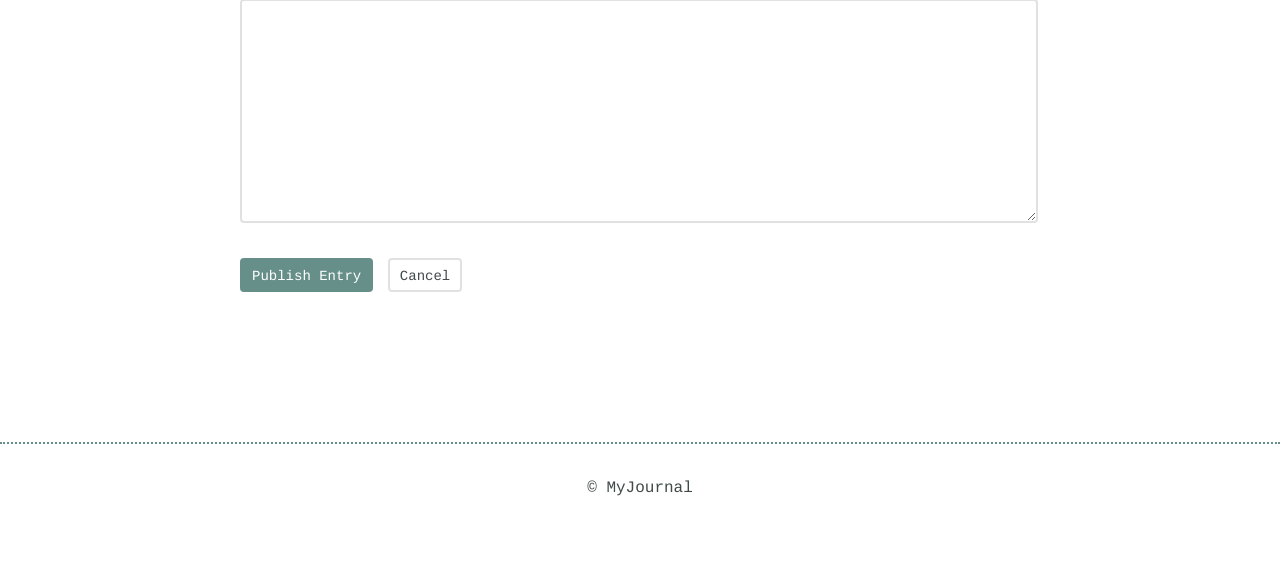
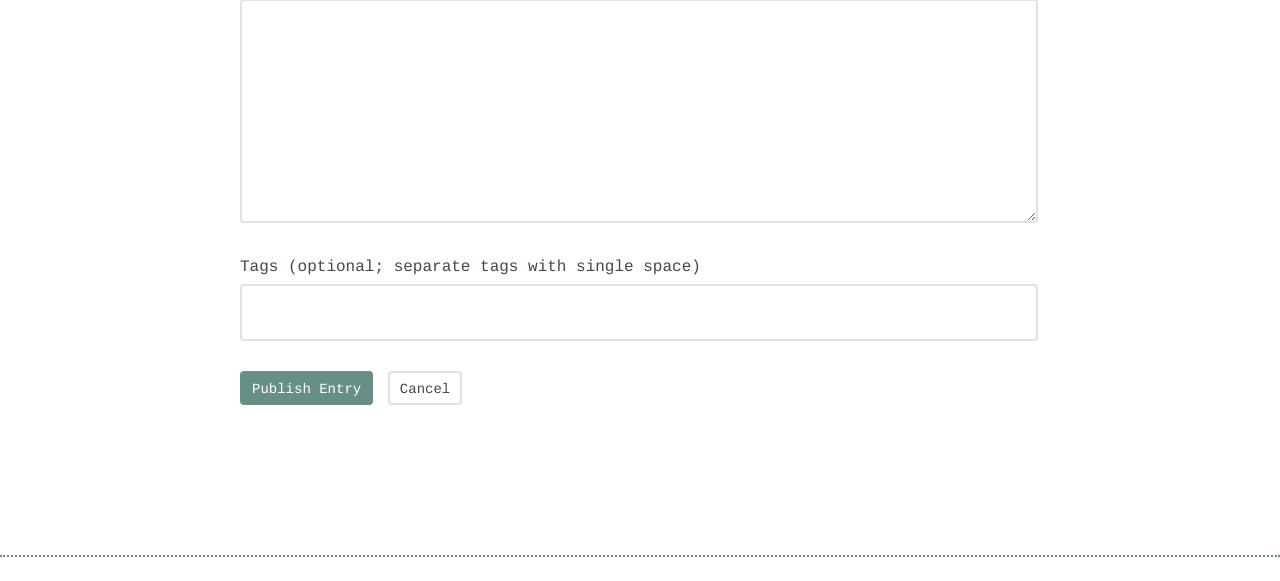
Before and after one commit to charlesseymour/php-td-03, a PHP site: page /new.php in a window 1280 px wide. Shown: the part 883-1464 px from the top of the page. Before the commit the page ends 1379 px from the top, so only its background shows below. Run offline with PHP 8.4, Linux system fonts and the light colour scheme; data comes from the database, SQL or seed files in the repository; both versions use the stored data as it was after the commit.

Commit message:
Added tags to new entry view

```diff
--- a/new.php
+++ b/new.php
@@ -11,6 +11,7 @@ if ($_SERVER['REQUEST_METHOD'] == 'POST') {
 	$time_spent = filter_input(INPUT_POST, 'timeSpent', FILTER_SANITIZE_NUMBER_INT);
 	$learned = filter_input(INPUT_POST, 'whatILearned', FILTER_SANITIZE_STRING);
 	$resources = filter_input(INPUT_POST, 'ResourcesToRemember', FILTER_SANITIZE_STRING);
+	$tags = filter_input(INPUT_POST, 'tags', FILTER_SANITIZE_STRING);
 
 	if (empty($title) || empty($date) || empty($time_spent) || empty($learned)) {
 		$alert = '<p style="color:red">Please fill in all required fields.</p>';
@@ -24,11 +25,42 @@ if ($_SERVER['REQUEST_METHOD'] == 'POST') {
 			$add->bindParam(4, $learned);
 			$add->bindParam(5, $resources);
 			$add->execute();
+			// Get ID of entry just added
+			$getID = $db->query('SELECT last_insert_rowid()');
+			$getID->execute();
+			$result = $getID->fetch(PDO::FETCH_ASSOC);
+			$entry_id = $result["last_insert_rowid()"];
+			// Add any tags that don't already exist to the tags table
+			// Trim leading and trailing spaces
+			$tags = trim($tags);
+			// Remove any excess internal spaces
+			$tags = preg_replace('/\s+/', ' ', $tags);
+			// Create an array of single tags from the tags string
+			$tags_array = explode(" ", $tags);
+			// Loop through array of tags and add to tags table if they don't exist
+			foreach ($tags_array as $tag_string) {
+				$tag_string = trim($tag_string);
+				if ($tag_string && $tag_string !== " ") {
+					$tag_add = $db->prepare('INSERT OR IGNORE INTO tags (tag) VALUES (?)');
+					$tag_add->bindParam(1, $tag_string);
+					$tag_add->execute();
+					// Create a row in the entries_tags table linking the tag with the entry
+					$tag_query = $db->prepare('SELECT * FROM tags WHERE tag = ?');
+					$tag_query->bindParam(1, $tag_string);
+					$tag_query->execute();
+					$matching_tag = $tag_query->fetch(PDO::FETCH_ASSOC);
+					$tag_id = $matching_tag["id"];
+					$tag_entry_add = $db->prepare('INSERT OR IGNORE INTO entries_tags (entry_id, tag_id) VALUES (?, ?)');
+					$tag_entry_add->bindParam(1, $entry_id);
+					$tag_entry_add->bindParam(2, $tag_id);
+					$tag_entry_add->execute();
+				}
+			}
 			$_SESSION['status'] = "Entry added!";
-			$results = $db->query('SELECT last_insert_rowid()');
+			/*$results = $db->query('SELECT last_insert_rowid()');
 			$new_entry_id = $results->fetch(PDO::FETCH_NUM);
-			var_dump($new_entry_id[0]);
-			header("Location: /detail.php?id=" . $new_entry_id[0]);
+			var_dump($new_entry_id[0]);*/
+			header("Location: /detail.php?id=" . $entry_id);
 			exit();
 		} catch (Exception $e) {
 			echo('<p style="color:red">'.$e->getMessage().'</p>');
@@ -74,7 +106,11 @@ if ($_SERVER['REQUEST_METHOD'] == 'POST') {
                         <label for="resources-to-remember">Resources to Remember (optional)</label>
                         <textarea id="resources-to-remember" rows="5" name="ResourcesToRemember"><?php
 							if (isset($_POST["ResourcesToRemember"])) { echo($_POST['ResourcesToRemember']); } ?></textarea>
-                        <input type="submit" value="Publish Entry" class="button">
+                        <label for="tags">Tags (optional; separate tags with single space)</label>
+						<input id="tags" type="text" name="tags" <?php
+							if (isset($_POST["tags"])) { echo('value="' . $_POST['tags'] . '"'); } ?>>
+							<br>
+						<input type="submit" value="Publish Entry" class="button">
                         <a href="#" class="button button-secondary">Cancel</a>
                     </form>
                 </div>
```
Also changed, not shown: edit.php (+6 -3 lines), journal.db.
